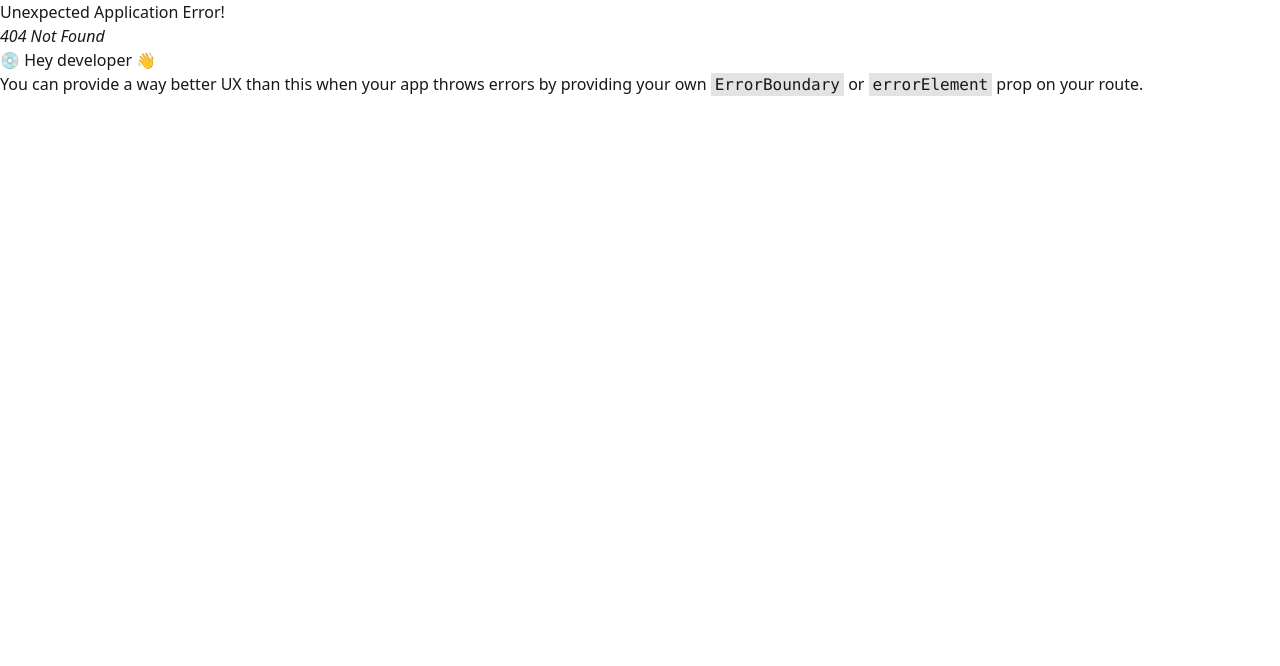
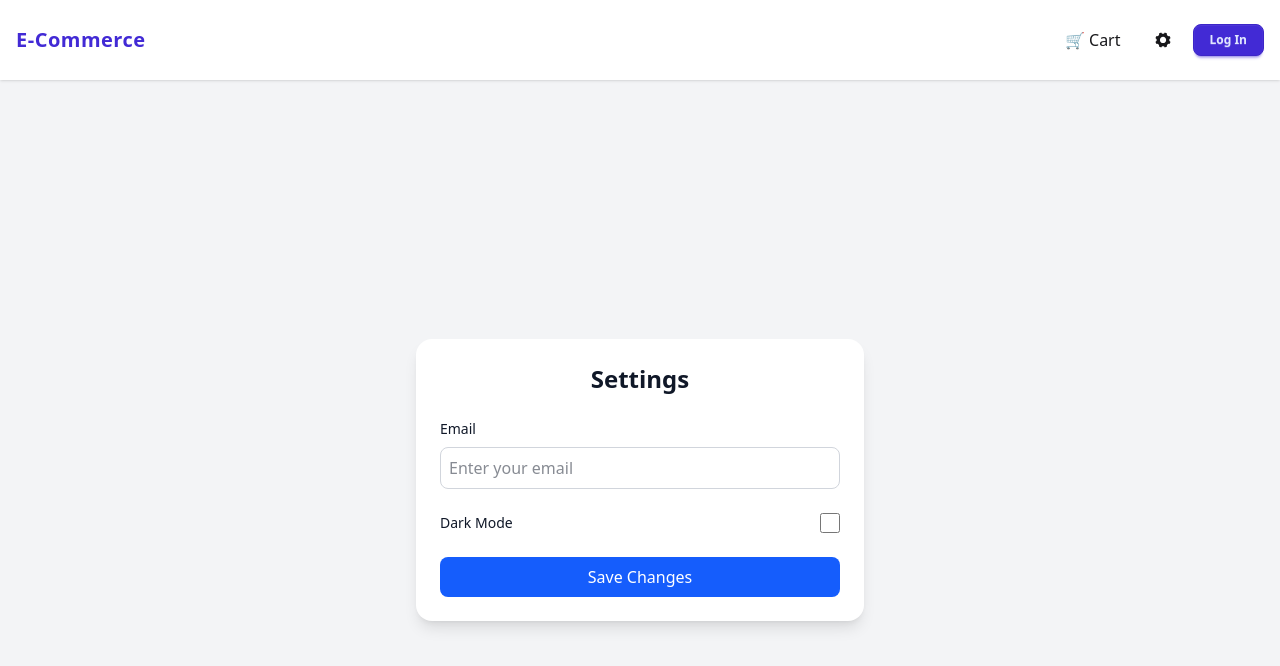
Before and after one commit to sriyas15/e-com2, a React (Vite) app in the folder frontend/: page /settings in a window 1280 px wide. Before the commit this address had no page. Shown: the top 666 px of the page. Built offline with nearby package versions, Linux system fonts and the light colour scheme.

Commit message:
settings page and yet to cart

```diff
--- a/frontend/package.json
+++ b/frontend/package.json
@@ -12,10 +12,13 @@
   "dependencies": {
     "@reduxjs/toolkit": "^2.9.0",
     "@tailwindcss/vite": "^4.1.13",
+    "autoprefixer": "^10.4.21",
     "daisyui": "^5.1.18",
     "lucide-react": "^0.544.0",
+    "postcss": "^8.5.6",
     "react": "^19.1.1",
     "react-dom": "^19.1.1",
+    "react-icons": "^5.5.0",
     "react-redux": "^9.2.0",
     "react-router": "^7.9.2",
     "react-router-dom": "^7.9.2",
--- a/frontend/src/main.jsx
+++ b/frontend/src/main.jsx
@@ -9,6 +9,7 @@ import Cart from './pages/Cart.jsx';
 import LoginPage from './pages/LoginPage.jsx';
 import SignupPage from './pages/SignupPage.jsx';
 import ProfileScreen from './pages/ProfileScreen.jsx';
+import Settings from './pages/Settings.jsx';
 import store from './store.js';
 import { Provider } from "react-redux";
 
@@ -22,6 +23,7 @@ const router = createBrowserRouter(
       <Route path='/login' element={<LoginPage/>}/>
       <Route path='/signup' element={<SignupPage/>}/>
       <Route path='/profile' element={<ProfileScreen/>}/>
+      <Route path='/settings' element={<Settings/>}/>
 
     </Route>
   ))
--- a/frontend/src/pages/Header.jsx
+++ b/frontend/src/pages/Header.jsx
@@ -4,6 +4,8 @@ import { logout as logoutAction } from "../slices/authSlice";
 import { useDispatch } from "react-redux";
 import { toast } from "react-toastify";
 import { useLogoutMutation } from "../slices/usersApiSlice";
+import { IoIosSettings } from "react-icons/io";
+
 
 const Header = () => {
 
@@ -53,6 +55,15 @@ const Header = () => {
               </Link>
             </li>
 
+            <li>
+              <Link
+                to="/settings"
+                className="relative text-xl flex items-center hover:bg-base-200 rounded-lg px-3 py-2 transition"
+              >
+                <IoIosSettings />
+              </Link>
+            </li>
+
             {/* User Info / Sign In */}
             <li>
                {userInfo ? (
--- /dev/null
+++ b/frontend/src/pages/Settings.jsx
@@ -0,0 +1,62 @@
+import { useState } from "react";
+
+export default function Settings() {
+  const [darkMode, setDarkMode] = useState(false);
+  const [email, setEmail] = useState("");
+
+  const handleSave = () => {
+    console.log("Saved settings:", { darkMode, email });
+    alert("Settings saved!");
+  };
+
+  return (
+    <div
+      className={`min-h-screen flex justify-center items-center p-6 transition-colors duration-300 ${
+        darkMode ? "bg-gray-900" : "bg-gray-100"
+      }`}
+    >
+      <div
+        className={`w-full max-w-md shadow-lg rounded-2xl p-6 space-y-6 transition-colors duration-300 ${
+          darkMode ? "bg-gray-800 text-white" : "bg-white text-gray-900"
+        }`}
+      >
+        <h2 className="text-2xl font-semibold text-center">Settings</h2>
+
+        {/* Email Input */}
+        <div className="space-y-2">
+          <label className="block text-sm font-medium">Email</label>
+          <input
+            type="email"
+            value={email}
+            onChange={(e) => setEmail(e.target.value)}
+            placeholder="Enter your email"
+            className={`w-full p-2 border rounded-lg focus:outline-none focus:ring-2 focus:ring-blue-500 ${
+              darkMode
+                ? "bg-gray-700 border-gray-600 text-white placeholder-gray-400"
+                : "bg-white border-gray-300"
+            }`}
+          />
+        </div>
+
+        {/* Dark Mode Toggle */}
+        <div className="flex justify-between items-center">
+          <span className="text-sm font-medium">Dark Mode</span>
+          <input
+            type="checkbox"
+            checked={darkMode}
+            onChange={() => setDarkMode(!darkMode)}
+            className="h-5 w-5 accent-blue-500"
+          />
+        </div>
+
+        {/* Save Button */}
+        <button
+          onClick={handleSave}
+          className="w-full bg-blue-600 text-white py-2 rounded-lg hover:bg-blue-700 transition"
+        >
+          Save Changes
+        </button>
+      </div>
+    </div>
+  );
+}
```
Also changed, not shown: 1 other file (tests, documents, lock files or other folders).
